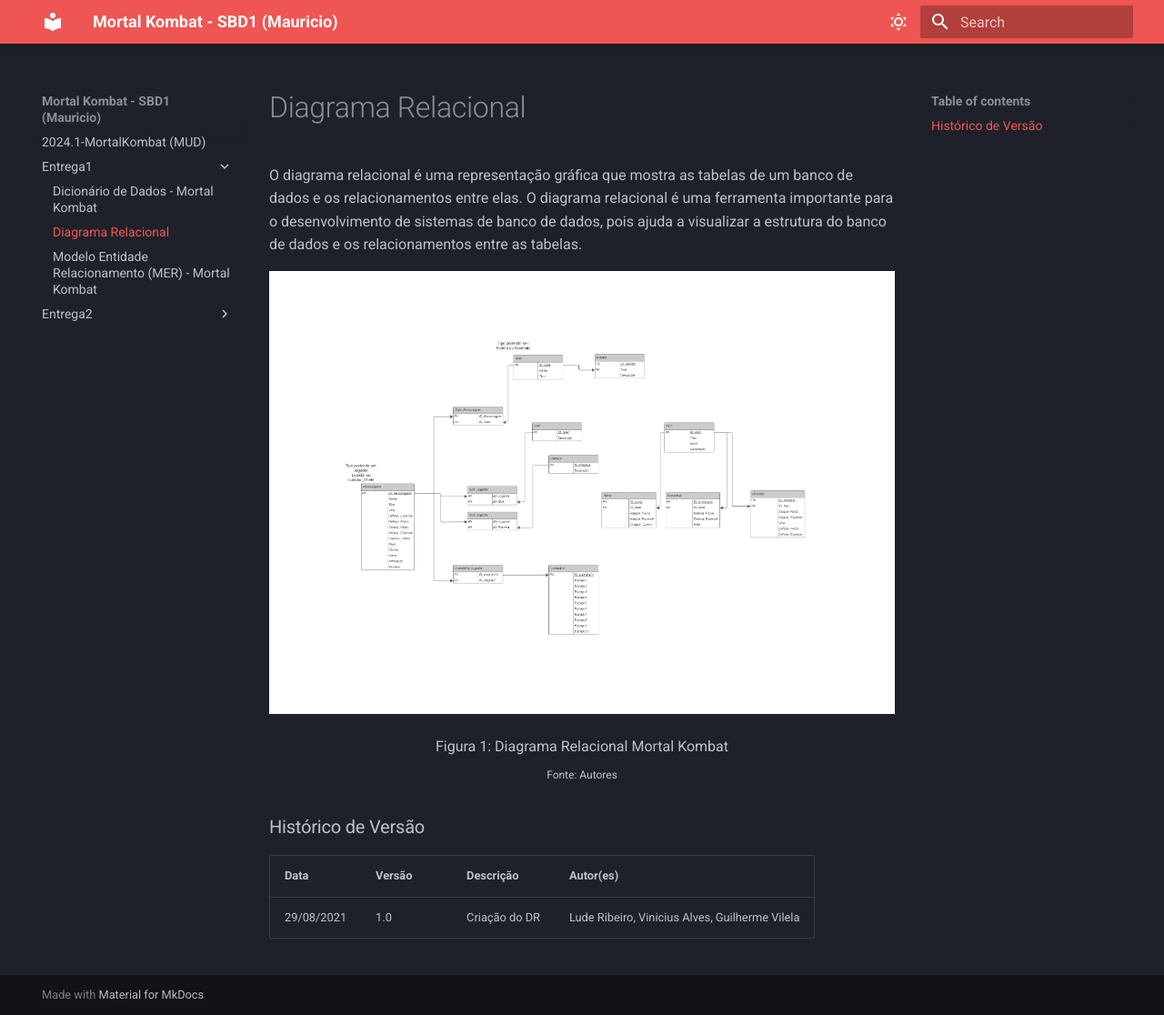
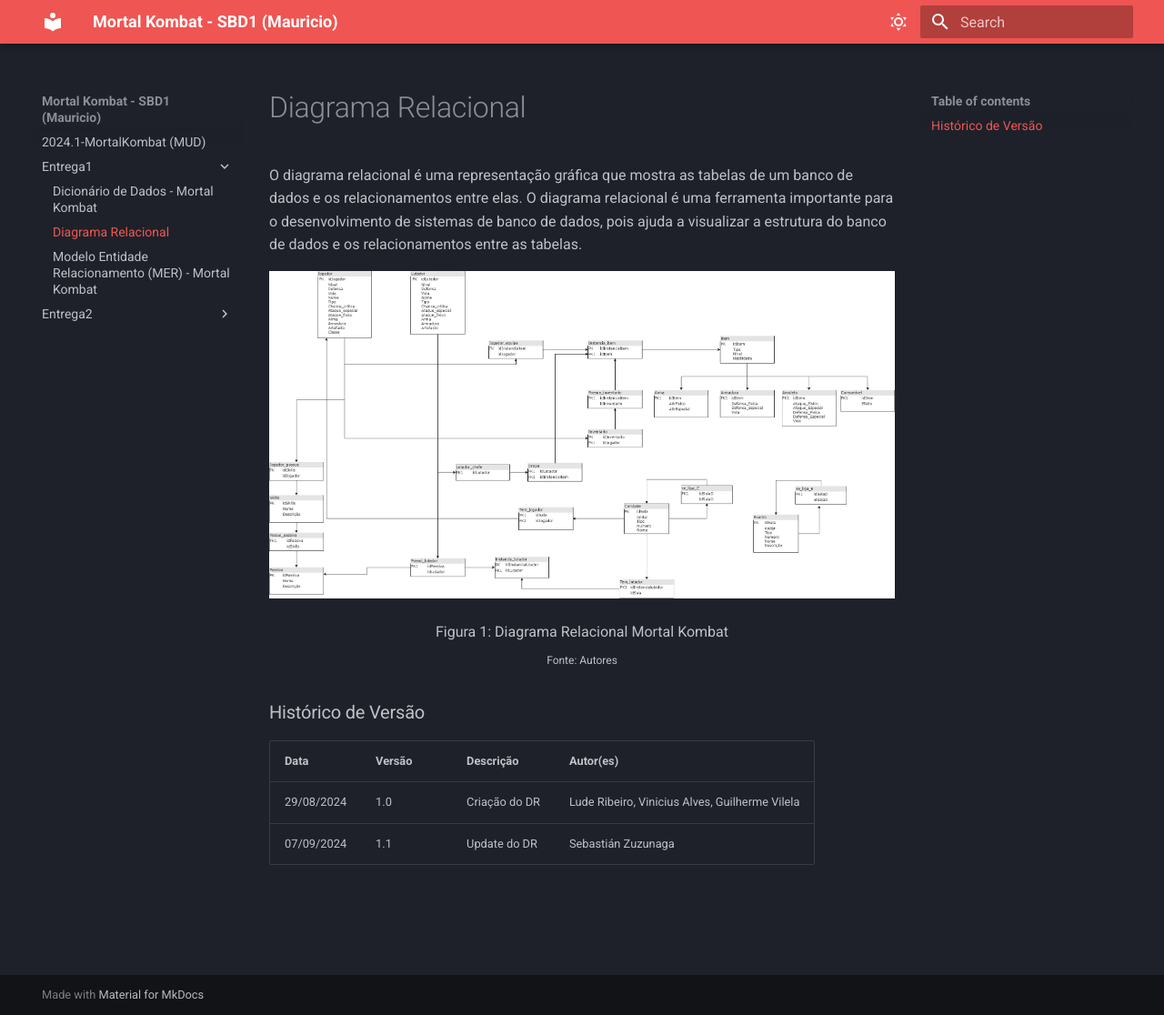
Before and after one commit to SBD1/2024.1-MortalKombat, an MkDocs documentation site: the page built from docs/Entrega1/DR_MortalKombat_v1.md, in a window 1280 px wide and 1116 px high. Shown: the whole window at 91% size. Built offline with MkDocs 1.6.1 and Material for MkDocs 9.7.7, drawn with Linux system fonts in a browser that asks for light colours.

Commit message:
atualizado o DR

```diff
--- a/docs/Entrega1/DR_MortalKombat_v1.md
+++ b/docs/Entrega1/DR_MortalKombat_v1.md
@@ -2,7 +2,7 @@
 
 O diagrama relacional é uma representação gráfica que mostra as tabelas de um banco de dados e os relacionamentos entre elas. O diagrama relacional é uma ferramenta importante para o desenvolvimento de sistemas de banco de dados, pois ajuda a visualizar a estrutura do banco de dados e os relacionamentos entre as tabelas.
 
-![Diagrama Relacional Mortal Kombat](../img/DR_MK.png)
+![Diagrama Relacional Mortal Kombat](../img/MKRelacionalNovo.png)
 
 <div style="text-align: center">
   <p>Figura 1: Diagrama Relacional Mortal Kombat</p>
@@ -13,4 +13,5 @@
 
 | Data       | Versão | Descrição     | Autor(es)                                      |
 | ---------- | ------ | ------------- | ---------------------------------------------- |
-| 29/08/2021 | 1.0    | Criação do DR | Lude Ribeiro, Vinicius Alves, Guilherme Vilela |
+| 29/08/2024 | 1.0    | Criação do DR | Lude Ribeiro, Vinicius Alves, Guilherme Vilela |
+| 07/09/2024 | 1.1    | Update do DR | Sebastián Zuzunaga |
```
Also changed, not shown: README.md (+1 -0 lines), docs/img/MKRelacionalNovo.png (added).
